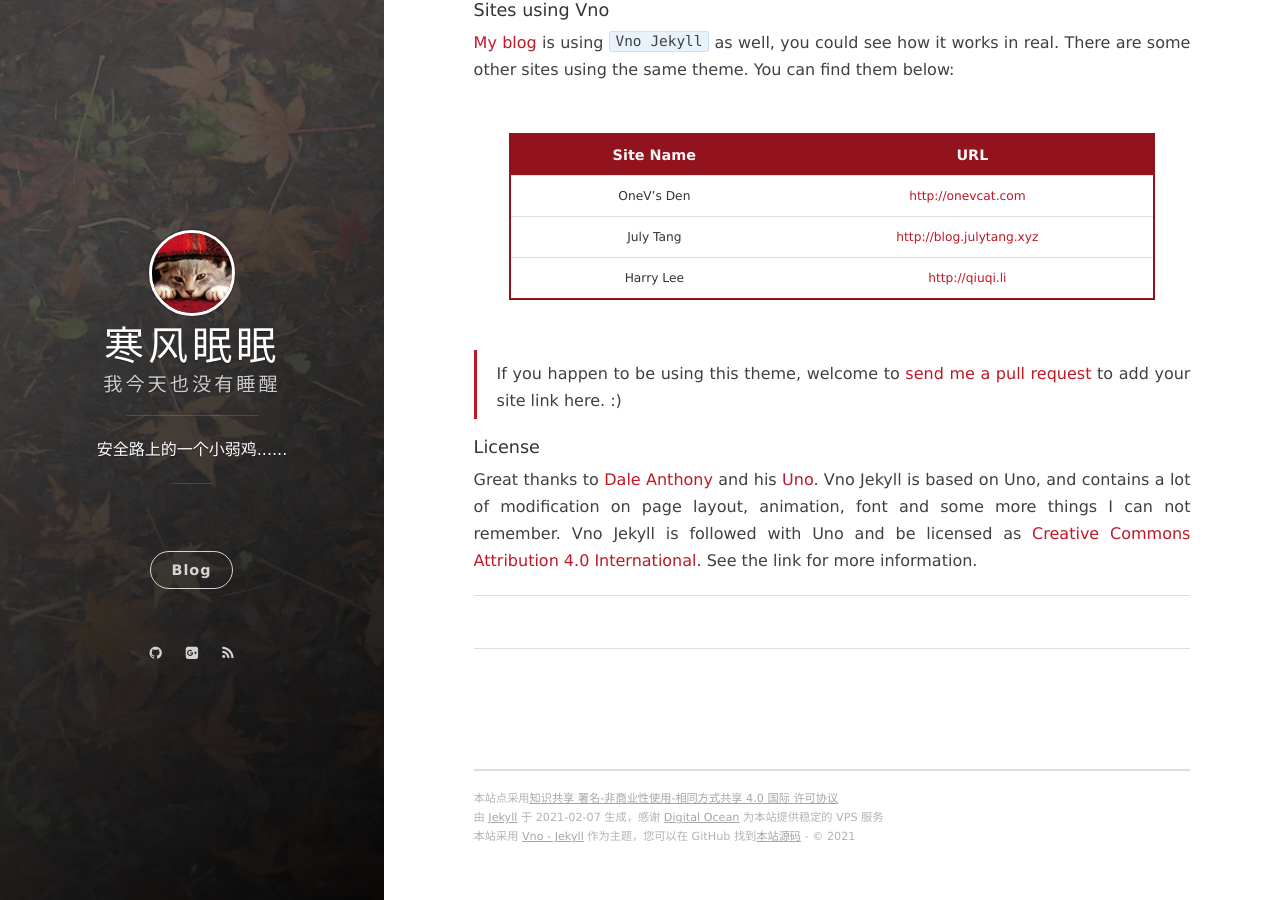
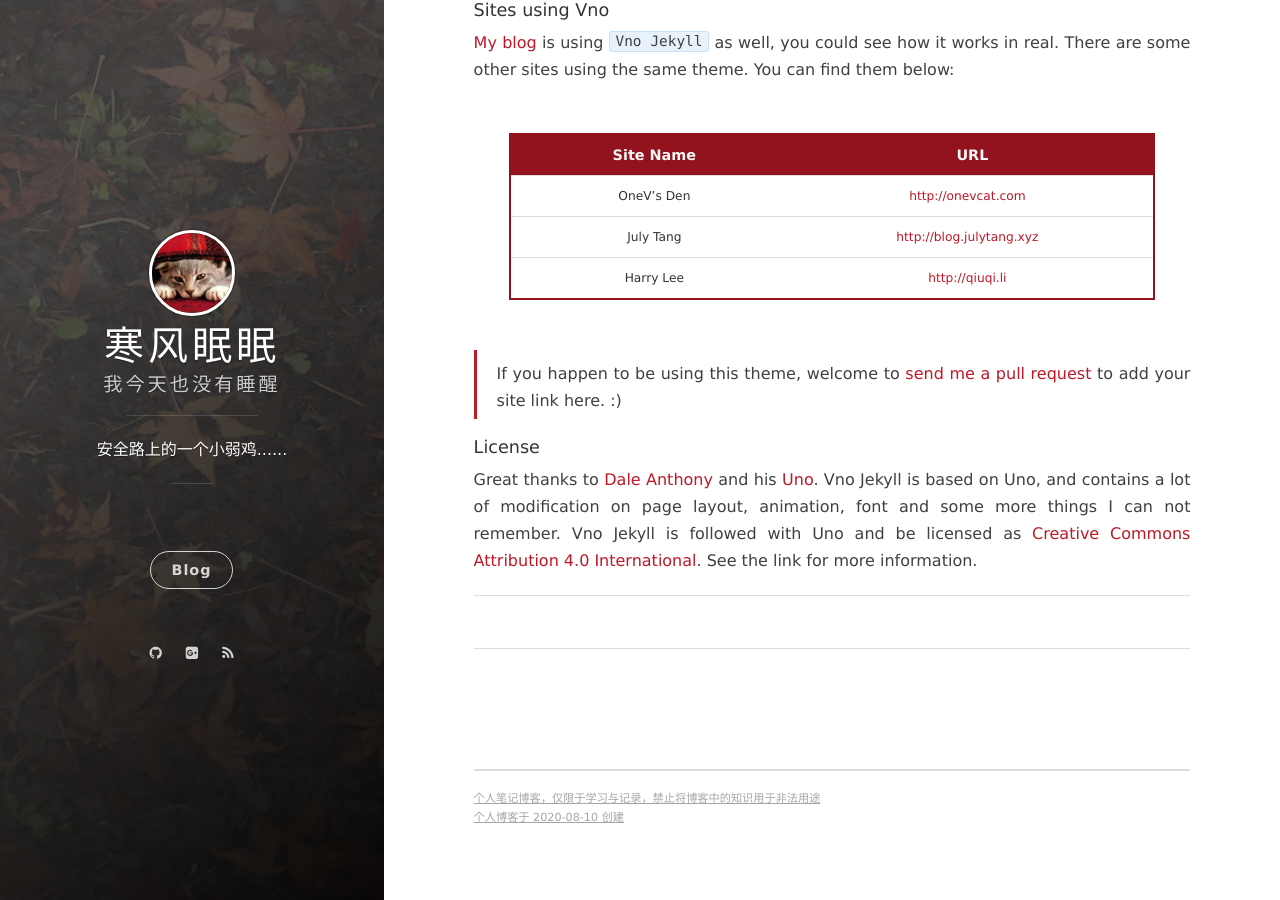
Before and after one commit to etowtf/etowtf.github.io, a Jekyll site: the page built from _posts/2016-02-16-hello-world-vno.markdown, in a window 1280 px wide and 900 px high, scrolled down 717 px. Built offline with Jekyll 4.4.1, drawn with Linux system fonts in a browser that asks for light colours; nearby versions of some CDN libraries.

Commit message:
one theme

```diff
--- a/_includes/footer.html
+++ b/_includes/footer.html
@@ -1,7 +1,6 @@
 <section class="footer">
     <footer>
-    	<span class="footer__copyright">本站点采用<a href="http://creativecommons.org/licenses/by-nc-sa/4.0/">知识共享 署名-非商业性使用-相同方式共享 4.0 国际 许可协议</a></span>
-        <span class="footer__copyright">由 <a href="https://jekyllrb.com">Jekyll</a> 于 {{ site.time | date: "%F" }} 生成，感谢 <a href="https://www.digitalocean.com/?refcode=30ed2d146762">Digital Ocean</a> 为本站提供稳定的 VPS 服务</span>
-        <span class="footer__copyright">本站{% if site.creator %}由 {{site.creator}} 创建，{% endif %}采用 <a href="https://github.com/onevcat/vno-jekyll">Vno - Jekyll</a> 作为主题，您可以在 GitHub 找到<a href="https://github.com/onevcat/OneV-s-Den">本站源码</a> - &copy; {{site.time | date: "%Y"}}</span>
+        <span class="footer__copyright"><a>个人笔记博客，仅限于学习与记录，禁止将博客中的知识用于非法用途</a></span>
+        <span class="footer__copyright"><a>个人博客于 2020-08-10 创建</a></span>
     </footer>
 </section>
```
